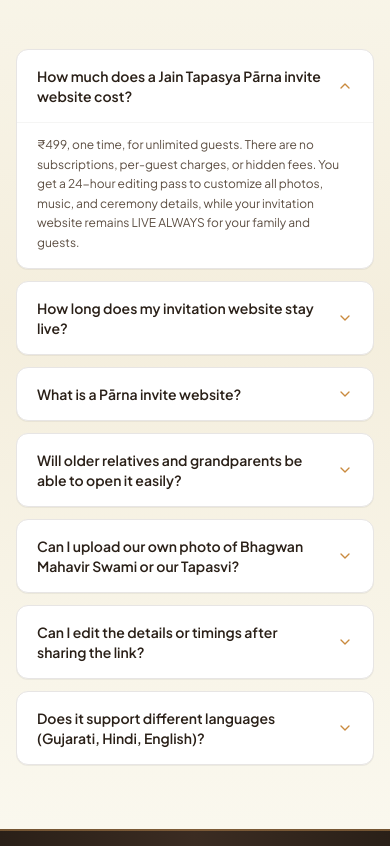
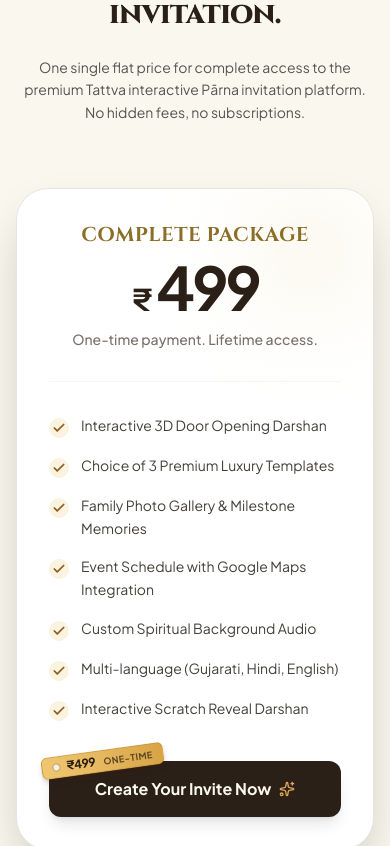
Before and after one commit to vanshdmclass25-alt/Jain-Invitation, a React (Vite) app: page / in a window 390 px wide. Shown: the part 7493-8339 px from the top of the page. Built offline with nearby package versions, Linux system fonts and the light colour scheme; a web font is replaced by a local one.

Commit message:
feat: add pricing section to landing page
Integrate the InviteOPricing component into the main landing page to display premium features and pricing transparently.

```diff
--- a/src/components/InviteOPricing.tsx
+++ b/src/components/InviteOPricing.tsx
@@ -1,5 +1,5 @@
 import React from 'react';
-import { Check, Sparkles, ShieldCheck, Zap, ArrowRight } from 'lucide-react';
+import { Check, Sparkles } from 'lucide-react';
 import { PriceTagBadge } from './PriceTagBadge';
 
 interface InviteOPricingProps {
@@ -8,114 +8,80 @@ interface InviteOPricingProps {
 
 export const InviteOPricing: React.FC<InviteOPricingProps> = ({ onCreateInvite }) => {
   const features = [
-    'Your own personal link (e.g. jain-invitation.vercel.app/#designs)',
-    'Sacred darshan with Bhagwan Mahavir Swami',
-    'Tapasvi portrait photo & sacred tapasya vow highlights',
-    'Sacred ambient audio stotra & bell chimes',
-    'Complete Pārna ceremony schedule & auspicious Muhurats',
-    'Interactive Google Maps venue location with 1-tap directions',
-    'Interactive Pushpanjali floral devotion & secret scratch card',
-    'Instant digital invitation card download (high-res image)',
-    '24-Hour Editing Pass (customize photos, music & details for 24h)',
-    'LIFETIME Live Website Access — your invitation website stays LIVE ALWAYS for all guests',
-    'Zero advertisements or third-party banners',
+    "Interactive 3D Door Opening Darshan",
+    "Choice of 3 Premium Luxury Templates",
+    "Family Photo Gallery & Milestone Memories",
+    "Event Schedule with Google Maps Integration",
+    "Custom Spiritual Background Audio",
+    "Multi-language (Gujarati, Hindi, English)",
+    "Interactive Scratch Reveal Darshan"
   ];
 
   return (
-    <section id="pricing" className="py-16 sm:py-20 bg-gradient-to-b from-[#FAF8EE] via-[#F4EEDD] to-[#FAF8EE] border-t border-[#E0A458]/20">
+    <section className="py-20 sm:py-28 bg-[#FAF8EE] relative">
       <div className="max-w-7xl mx-auto px-4 sm:px-6 lg:px-8">
 
         {/* Section Header */}
-        <div className="text-center max-w-3xl mx-auto mb-12">
-          <span className="inline-block px-3 py-1 rounded-full bg-white text-[#C98A3E] text-xs font-bold uppercase tracking-widest border border-[#E0A458]/40 mb-3">
-            Transparent Pricing
+        <div className="text-center max-w-2xl mx-auto mb-16">
+          <span className="font-devanagari text-sm tracking-widest text-[#8C5D1F] uppercase font-bold mb-4 block">
+            ॥ Simple & Transparent ॥
           </span>
-
-          <h2 className="font-poppins text-2xl sm:text-4xl font-bold text-[#2A2018] tracking-tight mb-3">
-            One price. Unlimited guests.
+          <h2 className="font-poppins text-3xl sm:text-5xl font-extrabold tracking-tight text-[#2A2018] mb-6">
+            Everything you need for a divine invitation.
           </h2>
-
-          <p className="text-[#5C4E42] text-sm sm:text-base leading-relaxed">
-            Pay once. No subscriptions, no per-guest charges, no hidden fees.
+          <p className="text-stone-600 text-sm sm:text-base leading-relaxed">
+            One single flat price for complete access to the premium Tattva interactive Pārna invitation platform. No hidden fees, no subscriptions.
           </p>
         </div>
 
         {/* Pricing Card */}
-        <div className="max-w-xl mx-auto bg-white rounded-3xl p-6 sm:p-10 border-2 border-[#E0A458]/60 shadow-xl relative overflow-hidden">
-          {/* Top Gold Corner Glow */}
-          <div className="absolute top-0 right-0 w-32 h-32 bg-amber-200/40 rounded-full blur-2xl pointer-events-none" />
+        <div className="max-w-lg mx-auto bg-white rounded-[32px] p-8 sm:p-10 shadow-2xl border border-stone-200 relative overflow-hidden">
+          {/* Subtle Background Accent */}
+          <div className="absolute top-0 right-0 -mr-16 -mt-16 w-64 h-64 bg-radial from-[#F3ECCE] via-[#FAF8EE]/20 to-transparent opacity-50 blur-2xl pointer-events-none" />
 
           {/* Pricing Header */}
-          <div className="flex flex-col sm:flex-row sm:items-center justify-between pb-6 border-b border-stone-200 gap-4">
-            <div>
-              <span className="inline-block px-2.5 py-0.5 rounded-md bg-[#2A2018] text-[#E0A458] text-[10px] font-bold uppercase tracking-wider mb-2">
-                All-Inclusive Package
-              </span>
-              <h3 className="font-poppins text-xl font-bold text-[#2A2018]">
-                Personalised Pārna Invite Website
+          <div className="relative z-10 flex flex-col items-center text-center border-b border-stone-100 pb-8 mb-8">
+            <h3 className="text-xl font-bold font-cinzel text-[#8B6E28] mb-2 uppercase tracking-wide">
+              Complete Package
             </h3>
-              <p className="text-xs text-stone-500 mt-0.5">
-                Fully personalized · Live in 2 minutes
+            <div className="flex items-baseline gap-1 justify-center text-[#2A2018]">
+              <span className="text-3xl font-bold">₹</span>
+              <span className="text-6xl font-extrabold tracking-tighter">499</span>
+            </div>
+            <p className="text-stone-500 text-sm mt-3 font-medium">
+              One-time payment. Lifetime access.
             </p>
           </div>
 
-            <div className="text-left sm:text-right">
-              <div className="flex items-baseline sm:justify-end gap-2">
-                <span className="text-sm text-stone-400 line-through">₹999</span>
-                <span className="text-3xl sm:text-4xl font-black font-poppins text-[#2A2018]">
-                  ₹499
-                </span>
+          {/* Features List */}
+          <div className="relative z-10 space-y-4 mb-10">
+            {features.map((feature, idx) => (
+              <div key={idx} className="flex items-start gap-3">
+                <div className="mt-1 w-5 h-5 rounded-full bg-[#FAF3DF] flex items-center justify-center shrink-0">
+                  <Check className="w-3.5 h-3.5 text-[#8C5D1F] stroke-[3]" />
                 </div>
-              <span className="text-[11px] font-semibold text-emerald-700 bg-emerald-50 px-2 py-0.5 rounded-full border border-emerald-200 inline-block mt-1">
-                Special Offer (Save ₹500)
-              </span>
-            </div>
-          </div>
-
-          {/* Feature List */}
-          <div className="py-6 space-y-3.5">
-            {features.map((feat, i) => (
-              <div key={i} className="flex items-start gap-3">
-                <div className="w-5 h-5 rounded-full bg-amber-100 text-[#8C5D1F] flex items-center justify-center shrink-0 mt-0.5">
-                  <Check className="w-3.5 h-3.5 stroke-[2.5]" />
-                </div>
-                <span className="text-xs sm:text-sm text-stone-700 leading-snug">
-                  {feat}
+                <span className="text-stone-700 text-sm sm:text-base leading-relaxed">
+                  {feature}
                 </span>
               </div>
             ))}
           </div>
 
-          {/* Action CTA */}
-          <div className="pt-6 border-t border-stone-100">
-            <div className="relative">
-              <div className="absolute -top-3.5 left-2 sm:left-4 z-20">
+          {/* CTA Button */}
+          <div className="relative z-10 w-full text-center">
+            <div className="absolute -top-3.5 -left-2 z-20">
               <PriceTagBadge price="₹499" period="ONE-TIME" />
             </div>
             <button
               onClick={onCreateInvite}
-                className="w-full py-4 px-6 rounded-full bg-[#2A2018] hover:bg-[#160F0A] text-[#FBF8EE] font-poppins font-bold text-sm sm:text-base shadow-xl hover:shadow-2xl transition-all duration-200 flex items-center justify-center gap-2 cursor-pointer"
+              className="w-full py-4 rounded-xl bg-[#2A2018] hover:bg-[#1A130E] text-[#FBF8EE] font-poppins font-bold text-base shadow-lg transition cursor-pointer flex items-center justify-center gap-2 group"
             >
-                <span>Create Your Invite Website — ₹499</span>
-                <ArrowRight className="w-4 h-4 text-[#E0A458]" />
+              <span>Create Your Invite Now</span>
+              <Sparkles className="w-4 h-4 text-[#E0A458] group-hover:scale-110 transition-transform" />
             </button>
           </div>
 
-            <div className="mt-4 flex items-center justify-center gap-4 text-[11px] text-stone-500">
-              <span className="flex items-center gap-1">
-                <ShieldCheck className="w-3.5 h-3.5 text-emerald-600" />
-                <span>100% Secure UPI / Card</span>
-              </span>
-              <span>•</span>
-              <span className="flex items-center gap-1">
-                <Zap className="w-3.5 h-3.5 text-amber-500" />
-                <span>Instant Activation</span>
-              </span>
         </div>
-          </div>
-
-        </div>
-
       </div>
     </section>
   );
--- a/src/components/LandingPage.tsx
+++ b/src/components/LandingPage.tsx
@@ -5,6 +5,7 @@ import { InviteODesigns } from './InviteODesigns';
 import { InviteOWhatsAppProof } from './InviteOWhatsAppProof';
 import { InviteOHowItWorks } from './InviteOHowItWorks';
 import { InviteOTestimonials } from './InviteOTestimonials';
+import { InviteOPricing } from './InviteOPricing';
 import { InviteOFaq } from './InviteOFaq';
 import { InviteOCtaBand } from './InviteOCtaBand';
 import { InviteOFooter } from './InviteOFooter';
@@ -90,6 +91,9 @@ export const LandingPage: React.FC<LandingPageProps> = ({
         {/* 5. SECTION: FAMILIES LOVE THEIR INVITE WEBSITES */}
         <InviteOTestimonials />
 
+        {/* 6. SECTION: PRICING (HONEST AND TRANSPARENT) */}
+        <InviteOPricing onCreateInvite={onExplore} />
+
         {/* 7. SECTION: FREQUENTLY ASKED QUESTIONS */}
         <InviteOFaq />
 
```
Lines whose indentation alone changed are shown as unchanged.
